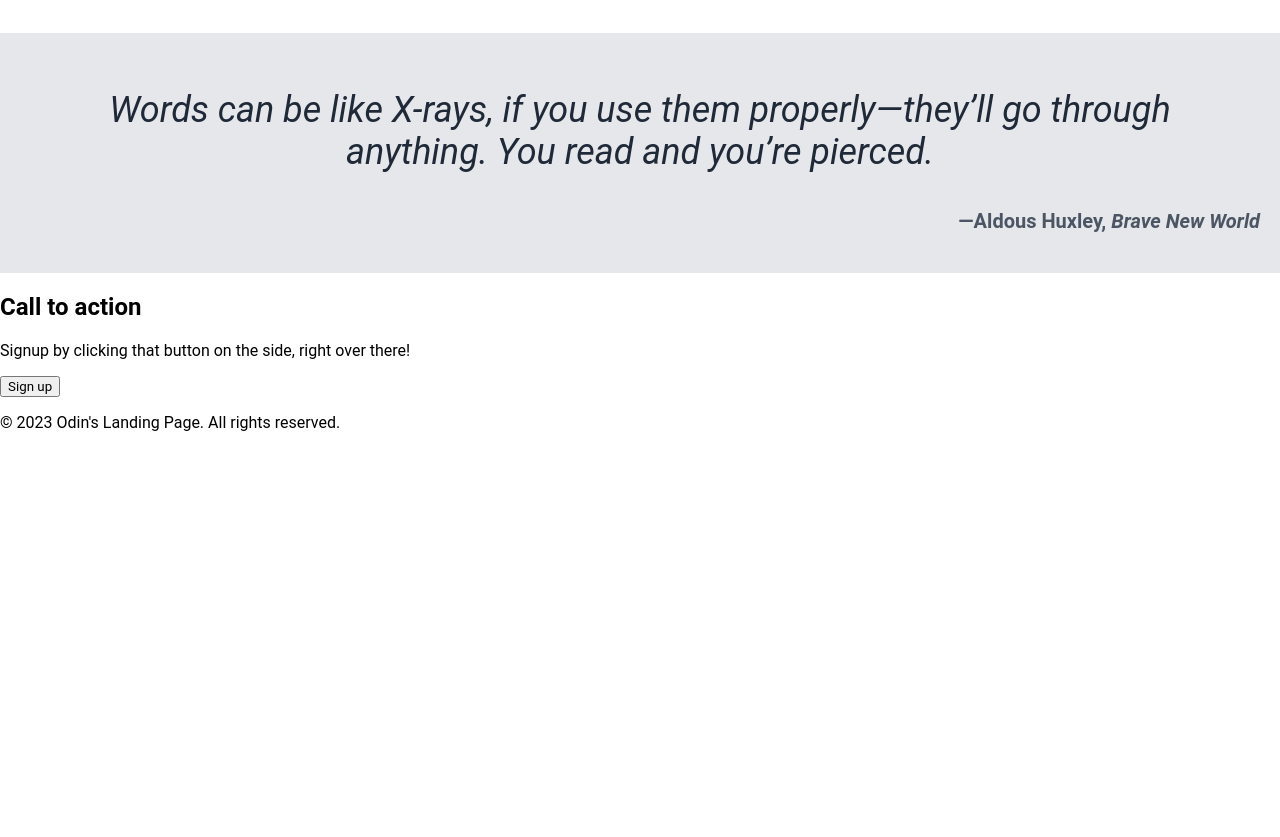
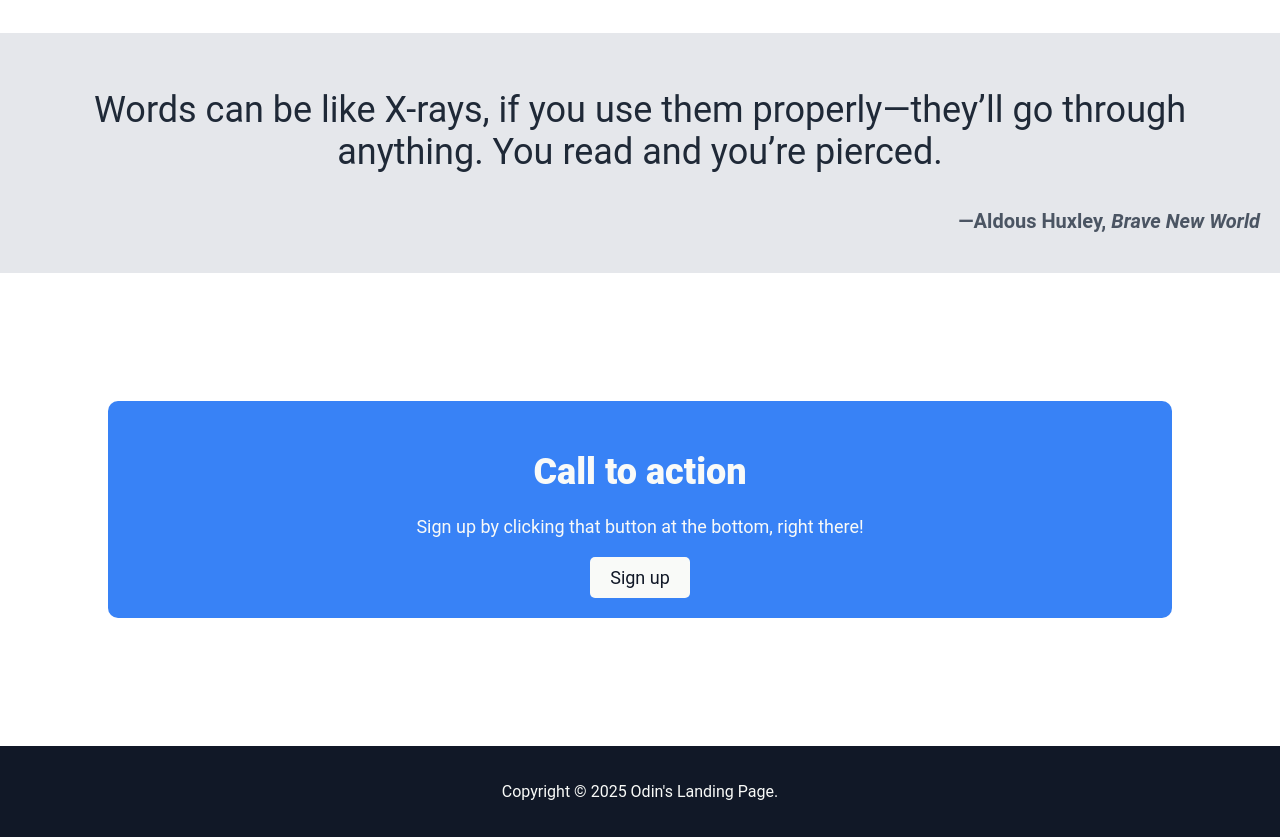
Before and after one commit to WizCodeDesign/odin-landing-page, a plain HTML site: page index.html in a window 1280 px wide. Shown: the part 960-1797 px from the top of the page. Before the commit the page ends 1408 px from the top, so only its background shows below. Drawn offline with Linux system fonts and the light colour scheme.

Commit message:
Added last CSS to footer and quote sections.

```diff
--- a/Styles/index_style.css
+++ b/Styles/index_style.css
@@ -109,7 +109,7 @@ body {
 #quote_text {
     font-size: 36px;
     color: #1F2937;
-    font-style: italic;
+    font-style: light italic;
 }
 
 #quote_author {
@@ -120,3 +120,54 @@ body {
     text-align: right;
 
 }
+
+/*call to action section*/
+
+.call_to_action_container {
+    width: 80%;
+    margin: 10% auto;
+    padding: 20px;
+    display: flex;
+    justify-content: center;
+    background-color: #3882F6;
+    color: #F9FAF8;
+    padding: 20px;
+    border-radius: 10px;
+    flex-direction: column;
+    align-items: center;
+    }
+
+#call_hero_header {
+    font-size: 36px;
+    font-weight: 900;
+    margin-bottom: 5px;
+}
+
+#call_text {
+    font-size: 18px;
+    margin-bottom: 20px;
+}
+
+#call_button {
+    background-color: #F9FAF8;
+    color: #111827;
+    padding: 10px 20px;
+    border: none;
+    border-radius: 5px;
+    cursor: pointer;
+    font-size: 18px;
+}
+
+#call_button:hover {
+    background-color: #E5E7EB;
+    color: #1F2937;
+}
+
+/*Footer section*/
+
+.footer_container {
+    background-color: #111827;
+    color: #F9FAF8;
+    padding: 20px;
+    text-align: center;
+}
--- a/index.html
+++ b/index.html
@@ -52,13 +52,14 @@
                     </blockquote>
                         <p id="quote_author">—Aldous Huxley, <cite>Brave New World</cite></p>
                     </div>
-                    <div>
-                        <h2>Call to action</h2>
-                        <p>Signup by clicking that button on the side, right over there!</p>
-                        <button>Sign up</button>
+                    <div class="call_to_action_container">
+                        <h2 id="call_hero_header">Call to action</h2>
+                        <p id="call_text">Sign up by clicking that
+                         button at the bottom, right there!</p>
+                        <button id="call_button">Sign up</button>
                     </div>
-                    <footer>
-                        <p>© 2023 Odin's Landing Page. All rights reserved.</p>
+                    <footer class="footer_container">
+                        <p>Copyright © 2025 Odin's Landing Page.</p>
                         </footer>
 </body>
 </html>
```
